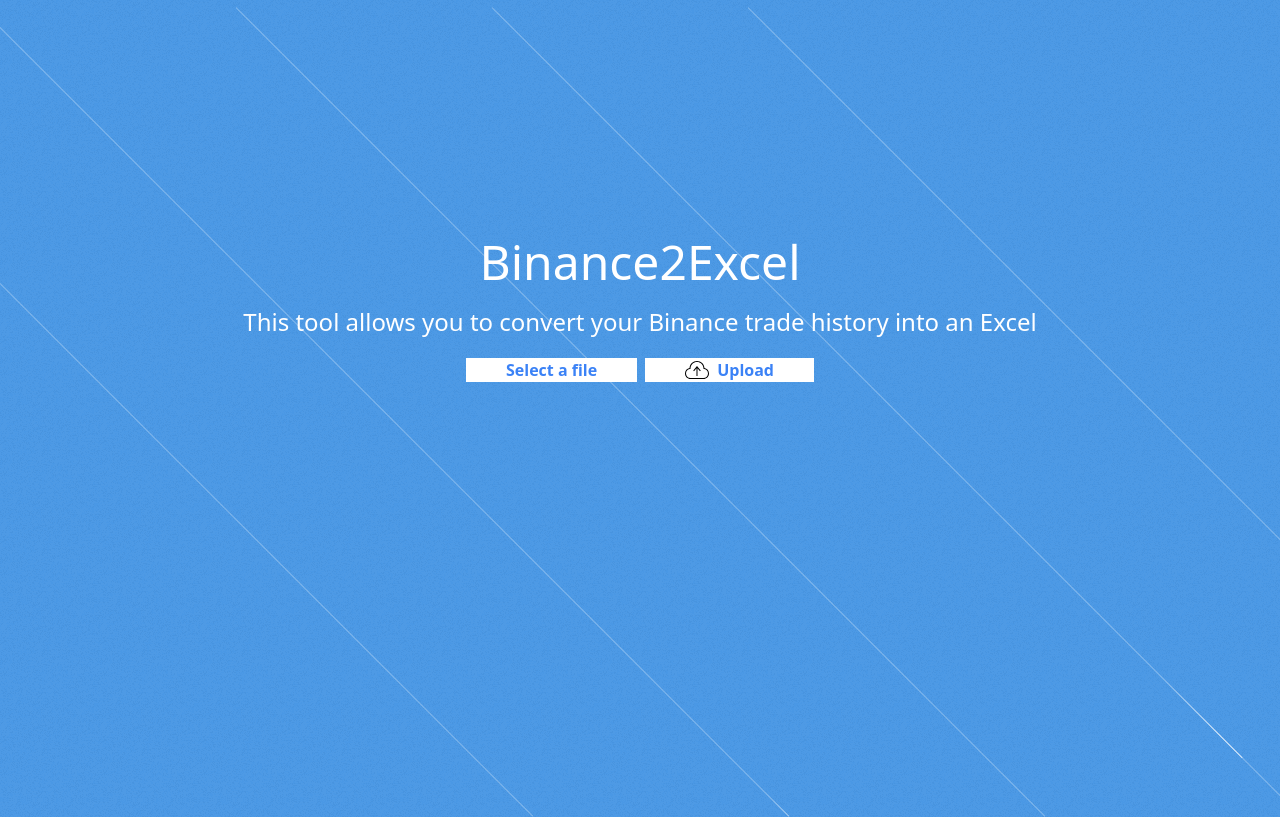
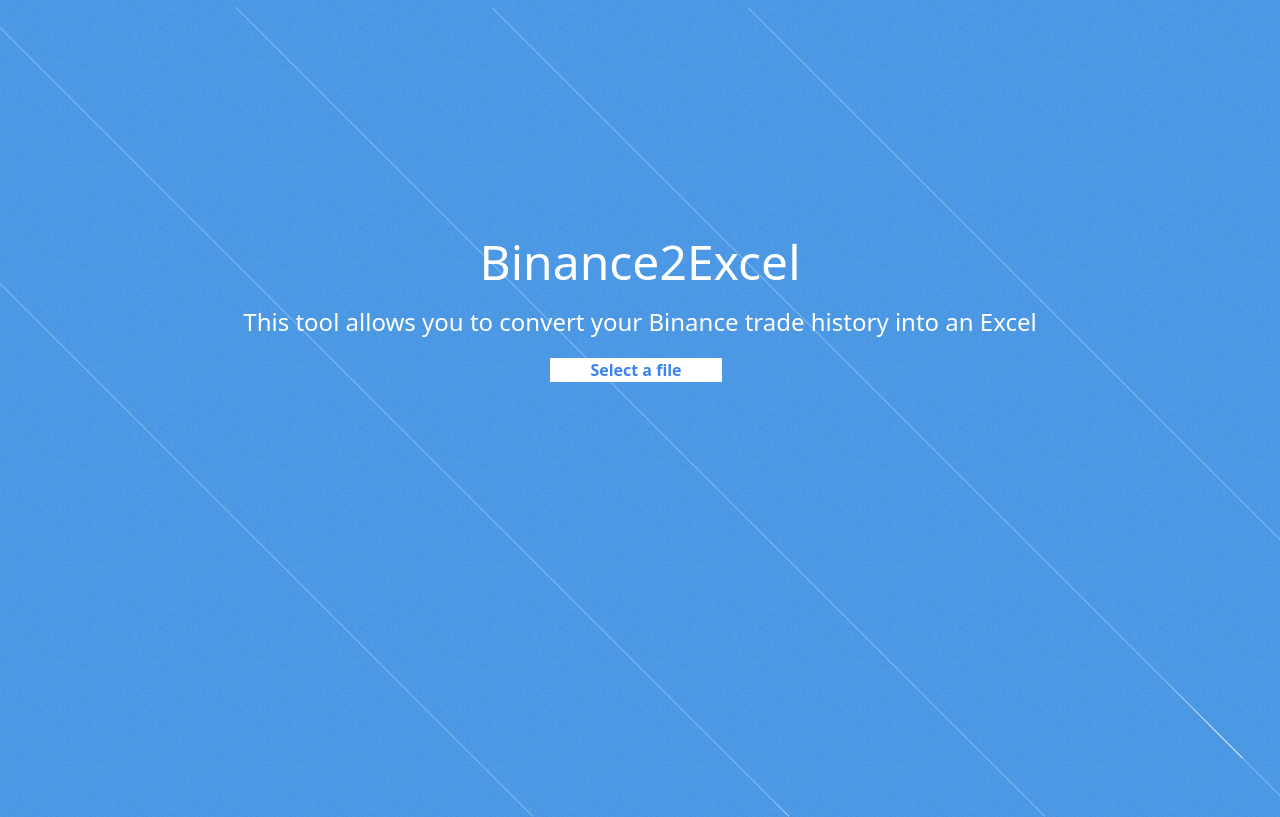
Before and after one commit to canberkakartuna/binance2excel, a React (Create React App) app in the folder frontend/: page / in a window 1280 px wide. Shown: the top 817 px of the page. Built offline with nearby package versions, Linux system fonts and the light colour scheme.

Commit message:
Do not show 'Upload' button, if file is not selected fixes #4

```diff
--- a/frontend/src/components/shared/UploadInput.tsx
+++ b/frontend/src/components/shared/UploadInput.tsx
@@ -45,12 +45,14 @@
           Select a file
         </label>
         <input ref={fileInput} onChange={handleFileUpload} id="upload-btn" className="hidden" type="file" name="binance_file"/>
-        <button onClick={fileUpload} className="flex justify-center bg-white text-blue-500 font-bold px-10">
-          <svg width="24" height="24" xmlns="http://www.w3.org/2000/svg" fillRule="evenodd" clipRule="evenodd"><path d="M11.492 10.172l-2.5 3.064-.737-.677 3.737-4.559 3.753 4.585-.753.665-2.5-3.076v7.826h-1v-7.828zm7.008 9.828h-13c-2.481 0-4.5-2.018-4.5-4.5 0-2.178 1.555-4.038 3.698-4.424l.779-.14.043-.789c.185-3.448 3.031-6.147 6.48-6.147 3.449 0 6.295 2.699 6.478 6.147l.044.789.78.14c2.142.386 3.698 2.246 3.698 4.424 0 2.482-2.019 4.5-4.5 4.5m.978-9.908c-.212-3.951-3.472-7.092-7.478-7.092s-7.267 3.141-7.479 7.092c-2.57.463-4.521 2.706-4.521 5.408 0 3.037 2.463 5.5 5.5 5.5h13c3.037 0 5.5-2.463 5.5-5.5 0-2.702-1.951-4.945-4.522-5.408"/></svg>
-          <label className="ml-2 cursor-pointer">
-            Upload
-          </label>
-        </button>
+        {Boolean(file) &&
+          (<button onClick={fileUpload} className="flex justify-center bg-white text-blue-500 font-bold px-10">
+            <svg width="24" height="24" xmlns="http://www.w3.org/2000/svg" fillRule="evenodd" clipRule="evenodd"><path d="M11.492 10.172l-2.5 3.064-.737-.677 3.737-4.559 3.753 4.585-.753.665-2.5-3.076v7.826h-1v-7.828zm7.008 9.828h-13c-2.481 0-4.5-2.018-4.5-4.5 0-2.178 1.555-4.038 3.698-4.424l.779-.14.043-.789c.185-3.448 3.031-6.147 6.48-6.147 3.449 0 6.295 2.699 6.478 6.147l.044.789.78.14c2.142.386 3.698 2.246 3.698 4.424 0 2.482-2.019 4.5-4.5 4.5m.978-9.908c-.212-3.951-3.472-7.092-7.478-7.092s-7.267 3.141-7.479 7.092c-2.57.463-4.521 2.706-4.521 5.408 0 3.037 2.463 5.5 5.5 5.5h13c3.037 0 5.5-2.463 5.5-5.5 0-2.702-1.951-4.945-4.522-5.408"/></svg>
+              <label className="ml-2 cursor-pointer">
+                Upload
+              </label>
+          </button>)
+        }
       </div>
       <p className="mt-5 text-white font-bold">{file?.name}</p>
     </div>
```
